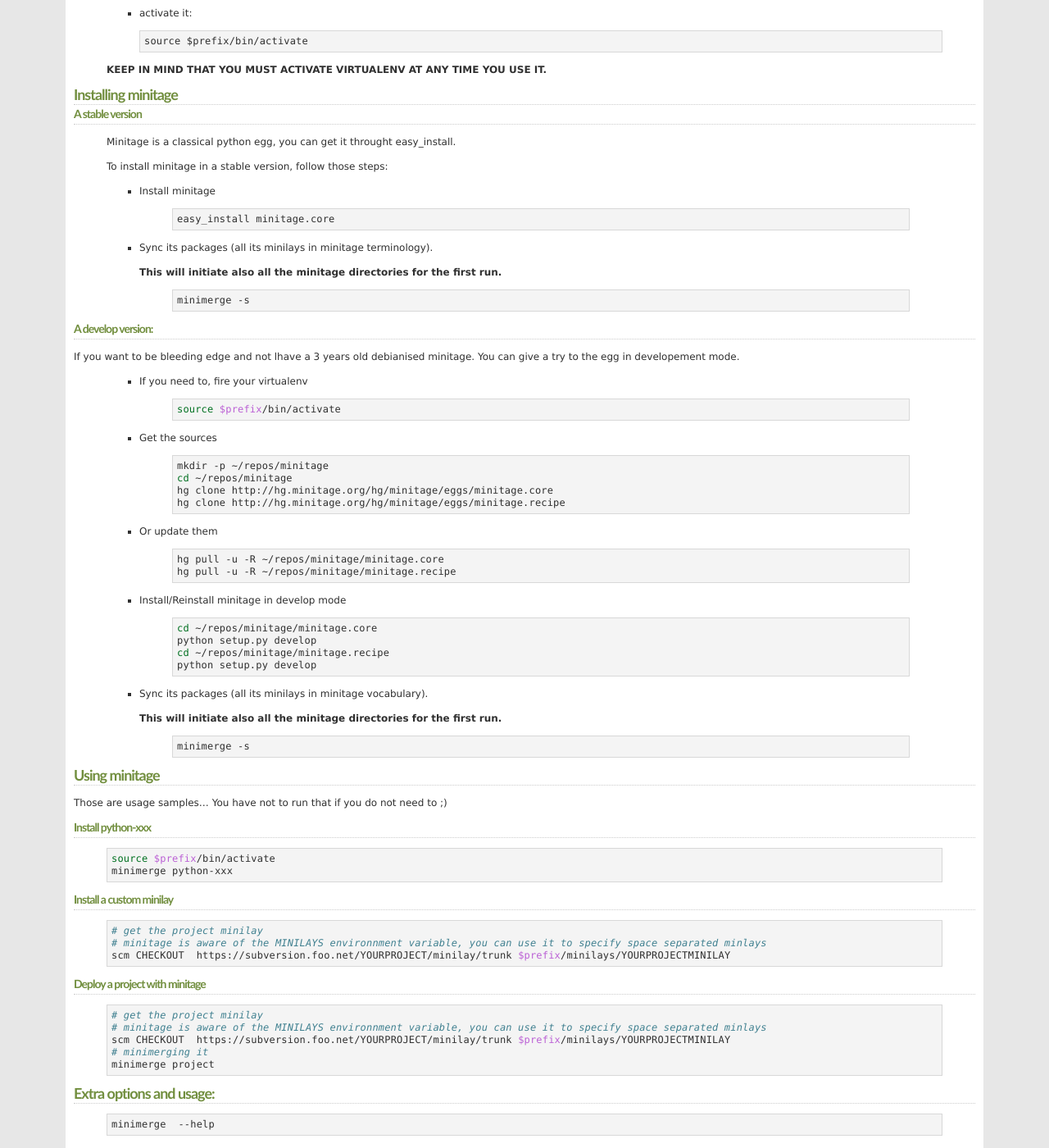
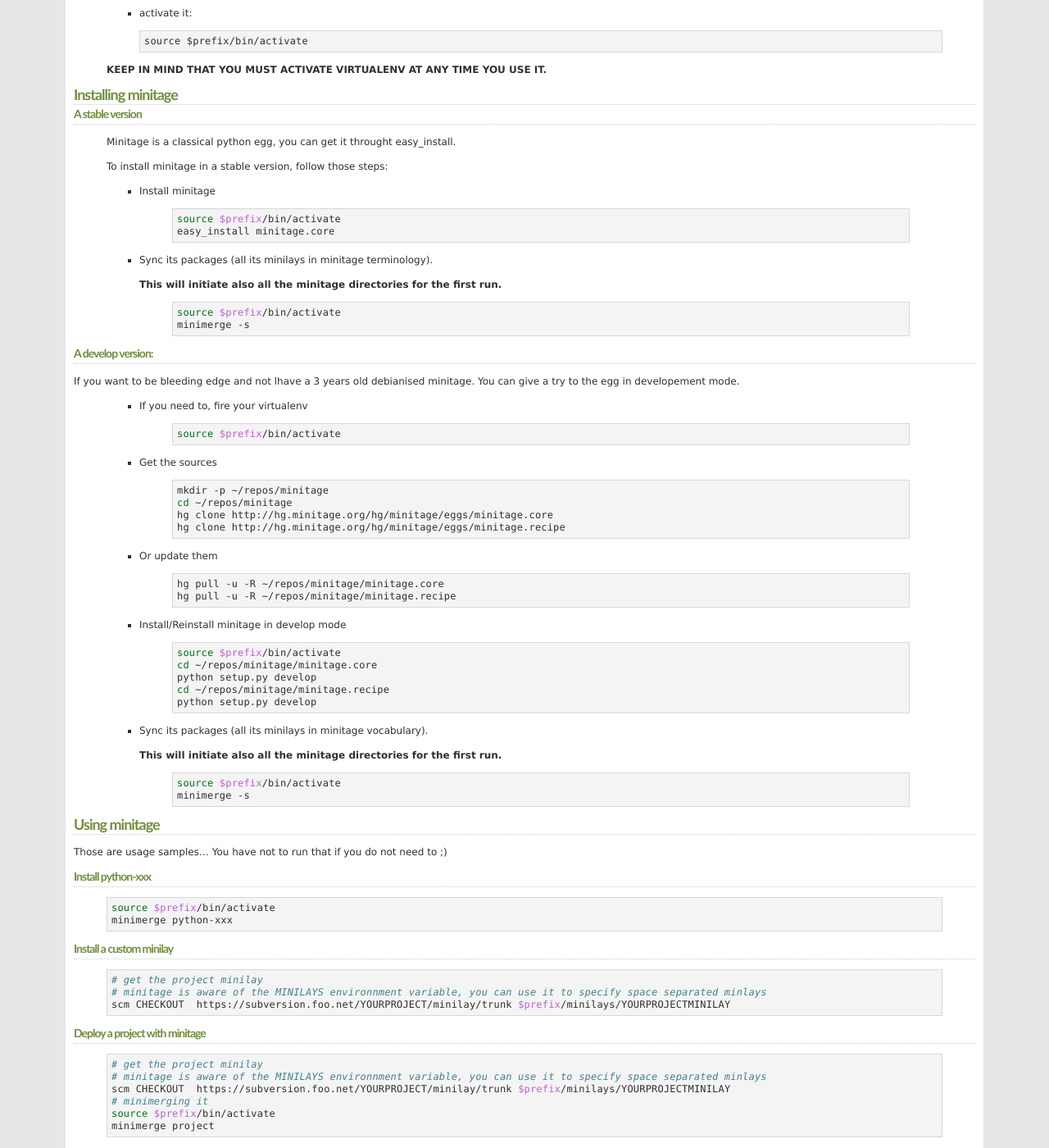
Before and after one commit to minitage/minitage.github.io, a Sphinx documentation site: the page built from source/installation.rst, in a window 1280 px wide and 1400 px high, scrolled down 3429 px. Shown: the whole window at 82% size. Built offline with Sphinx 7.4.7, drawn with Linux system fonts in a browser that asks for light colours; some of the changed text lies outside the part shown.

Commit message:
minitage for dummies improvment

```diff
--- a/source/installation.rst
+++ b/source/installation.rst
@@ -196,6 +196,7 @@ A stable version
 
         .. code-block:: sh
 
+            source $prefix/bin/activate
             easy_install minitage.core
 
     - Sync its packages (all its minilays in minitage terminology).
@@ -204,6 +205,7 @@ A stable version
 
         .. code-block:: sh
 
+            source $prefix/bin/activate
             minimerge -s
 
 
@@ -238,6 +240,7 @@ minitage. You can give a try to the egg in developement mode.
 
         .. code-block:: sh
 
+            source $prefix/bin/activate
             cd ~/repos/minitage/minitage.core
             python setup.py develop
             cd ~/repos/minitage/minitage.recipe
@@ -249,6 +252,7 @@ minitage. You can give a try to the egg in developement mode.
 
         .. code-block:: sh
 
+            source $prefix/bin/activate
             minimerge -s
 
 Using minitage
@@ -282,6 +286,7 @@ Deploy a project with minitage
         # minitage is aware of the MINILAYS environnment variable, you can use it to specify space separated minlays
         scm CHECKOUT  https://subversion.foo.net/YOURPROJECT/minilay/trunk $prefix/minilays/YOURPROJECTMINILAY
         # minimerging it
+        source $prefix/bin/activate
         minimerge project
 
 Extra options and usage:
@@ -289,4 +294,5 @@ Extra options and usage:
 
     .. code-block:: sh
 
-       minimerge  --help
+        source $prefix/bin/activate
+        minimerge  --help
```
